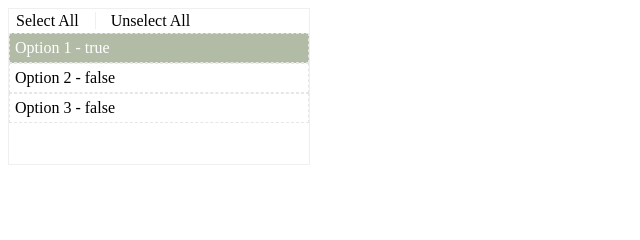
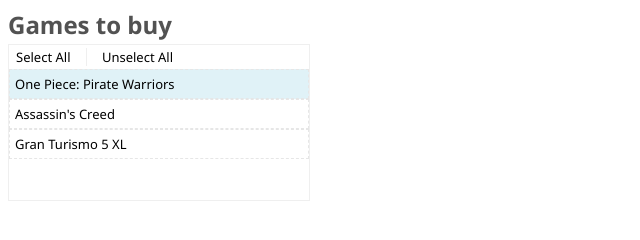
Before and after one commit to KievIsNowOnline/MultipleSelect, a plain HTML site: page Index.html in a window 1280 px wide. Shown: the whole page, without its empty margins (0-640 px from the left). Drawn offline with Linux system fonts and the light colour scheme.

Commit message:
Completed the Control Panel Functionality in the top.
Styled the whole directive. =)

Nyahah! Good job, me! :)

```diff
--- a/Index.html
+++ b/Index.html
@@ -10,7 +10,7 @@
 
 	<body ng-app="myModule">
 		<div ng-controller="myController">
-
+			<h2>Games to buy</h2>
 			<div class="multi-select" items="items"></div>
 		</div>
 
@@ -18,15 +18,15 @@
 
 
 		<script type="text/ng-template" id="/multiSelectTemplate.html">
-		  <div class="select-me-container">
+		  <div class="multi-select-container">
 					<div class="control-panel">
-						<span class="select-all">Select All</span>
-						<span class="unselect-all">Unselect All</span>
+						<span class="select-all" ng-click="toggleSelectFlag(true)">Select All</span>
+						<span class="unselect-all" ng-click="toggleSelectFlag(false)">Unselect All</span>
 					</div>
 					<div class="option-panel">
 						<ul>
 
-							<li class="may-item" id="{{item.id}}" ng-class="{selected: item.selected}" ng-repeat="item in items">{{item.value}} - {{item.selected}}</li>
+							<li class="multi-select-item" id="{{item.id}}" ng-class="{selected: item.selected}" ng-repeat="item in items">{{item.value}}</li>
 						</ul>
 					</div>
 				</div>
--- a/app.js
+++ b/app.js
@@ -4,17 +4,17 @@ app.controller('myController', function($scope){
 	$scope.items = [
 		{
 			id:1,
-			value:'Option 1',
+			value:'One Piece: Pirate Warriors',
 			selected: true
 		},
 		{
 			id:2,
-			value:'Option 2',
+			value:'Assassin\'s Creed',
 			selected: false
 		},
 		{
 			id:3,
-			value:'Option 3',
+			value:'Gran Turismo 5 XL',
 			selected: false
 		}
 
--- a/multiSelect.js
+++ b/multiSelect.js
@@ -8,18 +8,25 @@ app.directive('multiSelect',function(){
 			items: '='
 		},
 		controller: ['$scope', function($scope){
+
+			$scope.toggleSelectFlag = function(flag){
+					angular.forEach($scope.items, function(v,i){
+						v.selected = flag;
+				})
+			}
+
+
+
 			this.toggleItem = function(item){
 
 				//invert me master
-
-
 				angular.forEach($scope.items, function(v,i){
 
 					if(v.id === item.id){
 						v.selected = !v.selected;
 					}
 
-				})
+				});
 
 				//manual $digest() call. I dunno why this is needed.
 				$scope.$digest();
@@ -29,7 +36,7 @@ app.directive('multiSelect',function(){
 			 $scope.$watch(
 			 	function () { return $scope.items; },
 			 	function (newItems) {
-		 			debugger;
+
                     $scope.items = newItems;
                         },true);
 		}],
@@ -38,7 +45,7 @@ app.directive('multiSelect',function(){
 
 });
 
-app.directive('mayItem', function(){
+app.directive('multiSelectItem', function(){
 	return{
 		require: '^multiSelect',
 		restrict: 'C',
--- a/style.css
+++ b/style.css
@@ -1,7 +1,18 @@
-.select-me-container{
+h2{
+	font-family:Segoe UI;
+	margin-bottom:3px;
+	color:#525252;
+}
+
+
+
+.multi-select-container{
 	border: 1px solid #efefef;
 	width: 300px;
 	height:155px;
+	font-family:Segoe UI;
+	font-size:13px;
+
 }
 
 .control-panel{
@@ -21,10 +32,17 @@
 
 }
 
+
+
 .unselect-all{
 	border-left: 1px solid #efefef;
 	padding-left:15px;
 }
+
+.unselect-all:hover, .select-all:hover{
+	background-color: #e7e7e7;
+}
+
 
 .option-panel li{
 	border:1px dashed #e6e6e6;
@@ -32,16 +50,13 @@
 	cursor:pointer;
 }
 
-.option-panel li.selected{
-	background-color: #8D8D88;
-	color: #fff;
-}
-
 .option-panel li:hover{
-	background-color: #e7e7e7;
+	background-color: #f8f8f8;
 }
 
 
-	.option-panel li.selected{
-		background-color: #B1BBA5;
-	}
+
+.option-panel li.selected{
+	background-color: #E0F2F7;
+
+}
```
